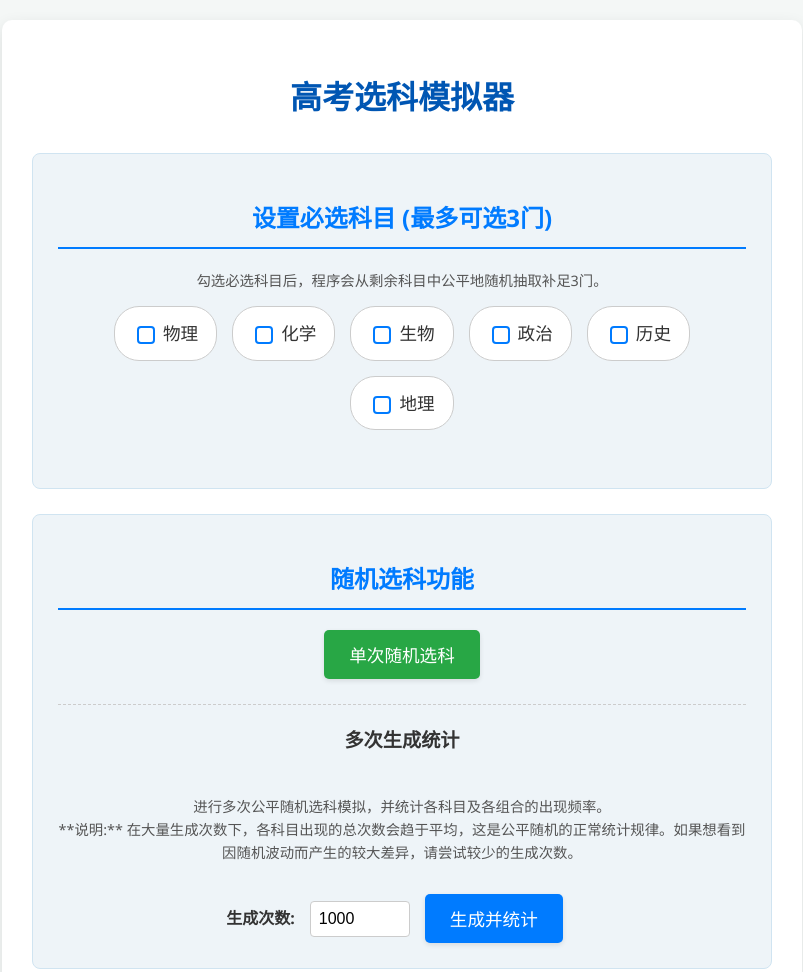
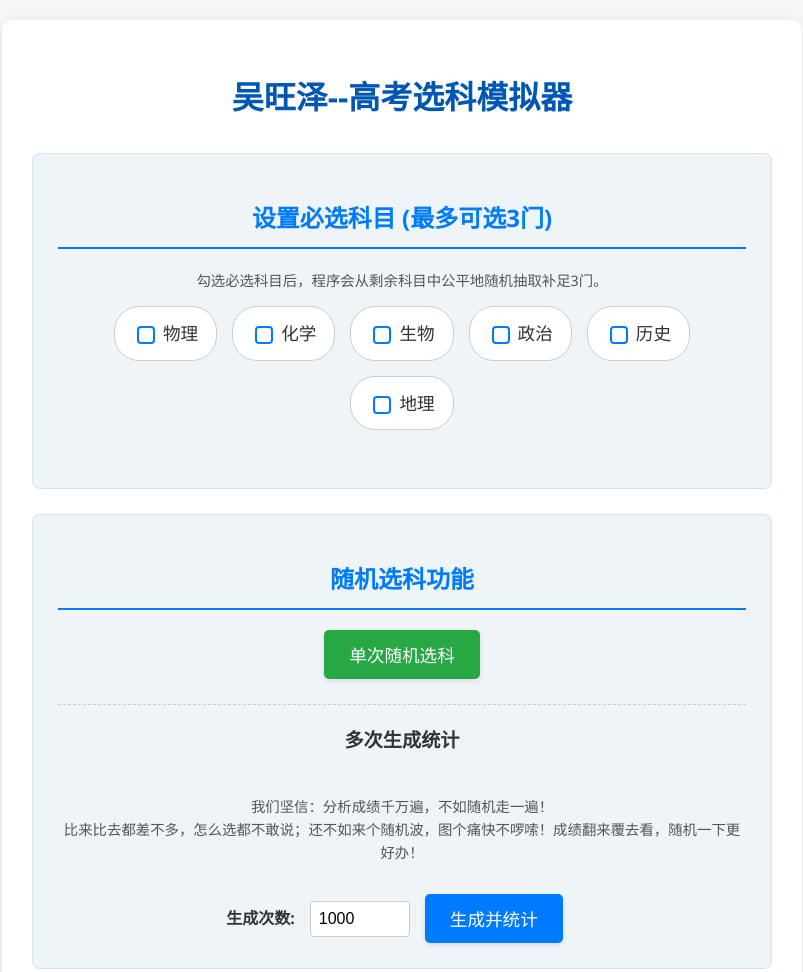
Before and after one commit to Grade520/Grade520.github.io, a plain HTML site: page index.html in a window 1280 px wide. Shown: the top 972 px of the page, without its empty margins (238-1041 px from the left). Drawn offline with nearby package versions, Linux system fonts and the light colour scheme.

Commit message:
Update index.html

```diff
--- a/index.html
+++ b/index.html
@@ -3,7 +3,7 @@
 <head>
     <meta charset="UTF-8">
     <meta name="viewport" content="width=device-width, initial-scale=1.0">
-    <title>高考选科模拟器</title>
+    <title>吴旺泽--高考选科模拟器</title>
     <script src="https://cdn.jsdelivr.net/npm/chart.js@3.7.0/dist/chart.min.js"></script>
     <style>
         body {
@@ -351,7 +351,7 @@
 </head>
 <body>
     <div class="container">
-        <h1>高考选科模拟器</h1>
+        <h1>吴旺泽--高考选科模拟器</h1>
 
         <div class="section" id="required-subjects-section">
             <h2>设置必选科目 (最多可选3门)</h2>
@@ -376,8 +376,8 @@
             <div class="multiple-generation">
                  <h3>多次生成统计</h3>
                  <p style="text-align: center; font-size: 0.9em; color: #555; margin-bottom: 15px;">
-                     进行多次公平随机选科模拟，并统计各科目及各组合的出现频率。<br>
-                     **说明:** 在大量生成次数下，各科目出现的总次数会趋于平均，这是公平随机的正常统计规律。如果想看到因随机波动而产生的较大差异，请尝试较少的生成次数。
+                     我们坚信：分析成绩千万遍，不如随机走一遍！<br>
+                     比来比去都差不多，怎么选都不敢说；还不如来个随机波，图个痛快不啰嗦！成绩翻来覆去看，随机一下更好办！
                  </p>
                  <label for="num-trials">生成次数:</label>
                  <input type="number" id="num-trials" value="1000" min="1">
```
